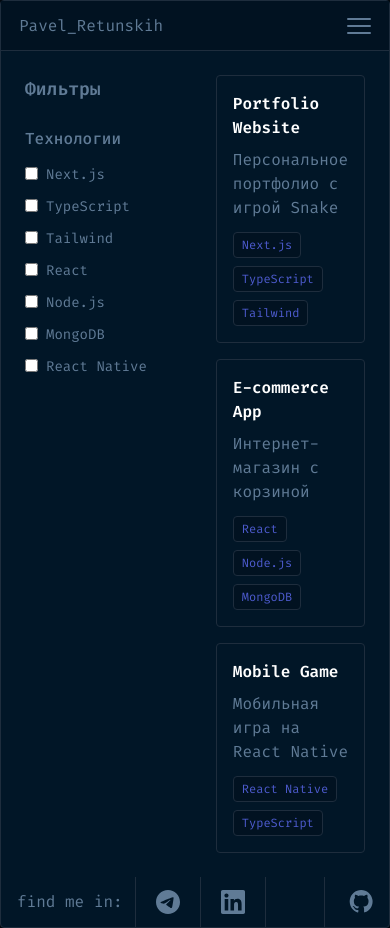
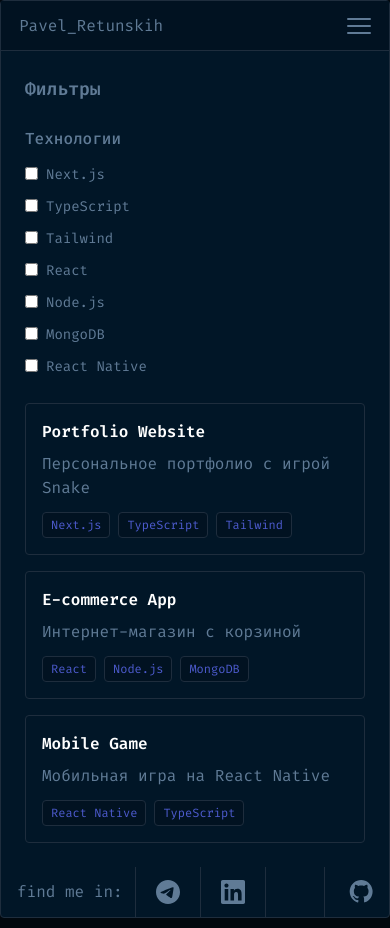
Before and after one commit to Pavel-Retunskih/portfolionext, a Next.js app: page /projects in a window 390 px wide. Built offline with nearby package versions, Linux system fonts and the light colour scheme; no server answers.

Commit message:
feat: add api for the projects

```diff
--- /dev/null
+++ b/src/app/api/projects/data/data.ts
@@ -0,0 +1,27 @@
+export type Project = {
+  title: string
+  description: string
+  technologies: string[]
+  category: string
+}
+
+export const projects: Project[] = [
+  {
+    title: 'Portfolio Website',
+    description: 'Персональное портфолио с игрой Snake',
+    technologies: ['Next.js', 'TypeScript', 'Tailwind'],
+    category: 'Web'
+  },
+  {
+    title: 'E-commerce App',
+    description: 'Интернет-магазин с корзиной',
+    technologies: ['React', 'Node.js', 'MongoDB'],
+    category: 'Web'
+  },
+  {
+    title: 'Mobile Game',
+    description: 'Мобильная игра на React Native',
+    technologies: ['React Native', 'TypeScript'],
+    category: 'Mobile'
+  }
+]
--- /dev/null
+++ b/src/app/api/projects/route.ts
@@ -0,0 +1,7 @@
+import {NextResponse} from "next/server";
+import {projects} from "@/app/api/projects/data/data";
+
+export async function GET() {
+  return NextResponse.json(projects)
+
+}
--- a/src/app/projects/layout.tsx
+++ b/src/app/projects/layout.tsx
@@ -2,7 +2,7 @@ import {ReactNode} from "react";
 
 
 export default function ProjectsLayout({children}: { children: ReactNode }) {
-  return <div className={'flex w-full'}>
+  return <div className={'flex w-full flex-grow'}>
     {children}
   </div>
 }
--- a/src/app/projects/page.tsx
+++ b/src/app/projects/page.tsx
@@ -1,34 +1,7 @@
 import {ProjectsFilters} from "@/components/ProjectsFilters/ProjectsFilter";
 import {ProjectsContent} from "@/components/ProjectsContent/ProjectsContent";
+import {Project} from "@/app/api/projects/data/data";
 
-
-interface Project {
-  title: string
-  description: string
-  technologies: string[]
-  category: string
-}
-
-const projects: Project[] = [
-  {
-    title: 'Portfolio Website',
-    description: 'Персональное портфолио с игрой Snake',
-    technologies: ['Next.js', 'TypeScript', 'Tailwind'],
-    category: 'Web'
-  },
-  {
-    title: 'E-commerce App',
-    description: 'Интернет-магазин с корзиной',
-    technologies: ['React', 'Node.js', 'MongoDB'],
-    category: 'Web'
-  },
-  {
-    title: 'Mobile Game',
-    description: 'Мобильная игра на React Native',
-    technologies: ['React Native', 'TypeScript'],
-    category: 'Mobile'
-  }
-]
 
 interface PageProps {
   searchParams: Promise<{
@@ -38,6 +11,8 @@ interface PageProps {
 }
 
 export default async function Projects({searchParams}: PageProps) {
+  const projects: Project[] = await fetch(`${process.env.NEXT_PUBLIC_API_URL}/api/projects`).then(async (data) => await data.json());
+
   const params = await searchParams
 
   // Нормализуем параметры в массивы
@@ -49,7 +24,6 @@ export default async function Projects({searchParams}: PageProps) {
   const filteredProjects = projects.filter(project => {
     return selectedTechnologies.length === 0 ||
         selectedTechnologies.some(tech => project.technologies.includes(tech))
-
   })
 
   // Получаем уникальные значения
@@ -57,7 +31,7 @@ export default async function Projects({searchParams}: PageProps) {
 
 
   return (
-      <div className="flex gap-6 p-6 w-full">
+      <div className="flex flex-col md:flex-row gap-6 p-6 w-full flex-grow-1">
         <ProjectsFilters
             allTechnologies={allTechnologies}
             selectedTechnologies={selectedTechnologies}
```
